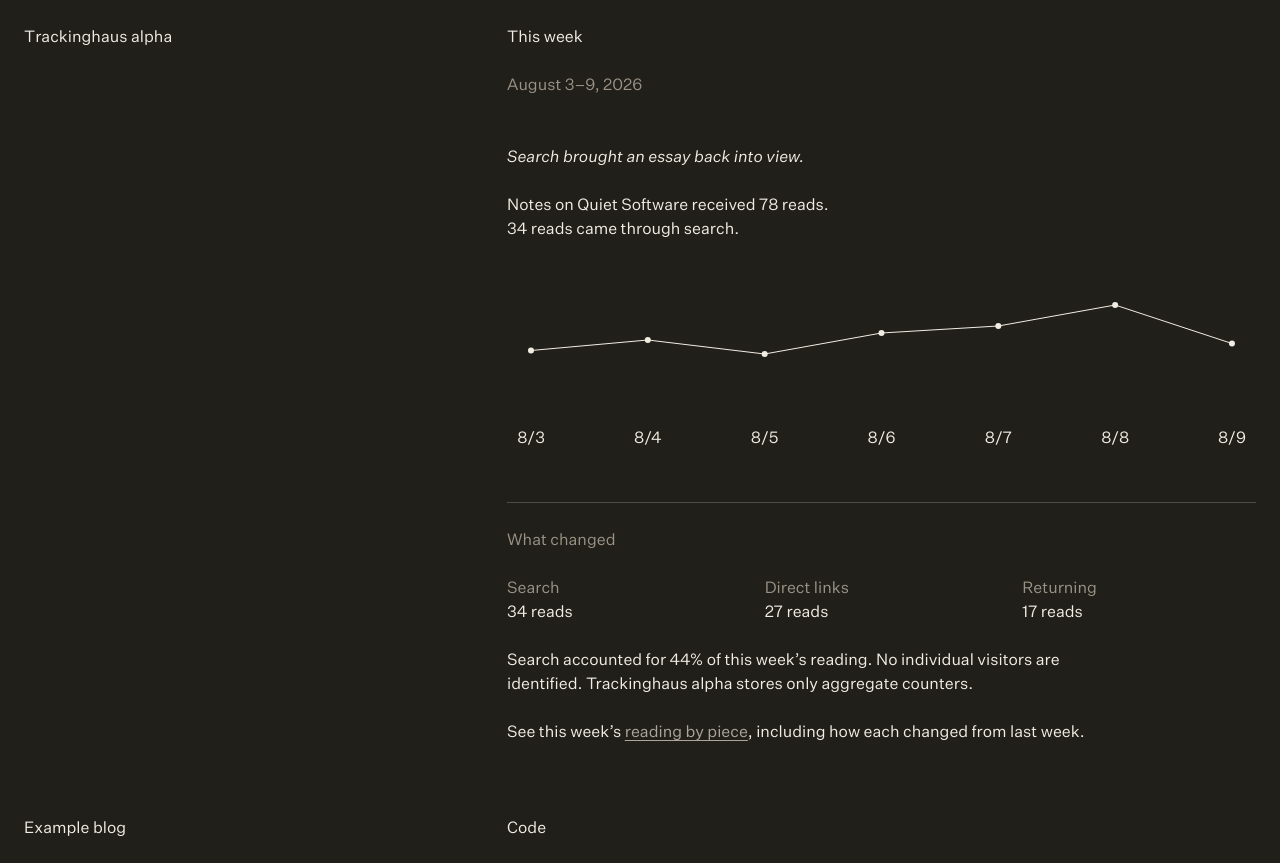
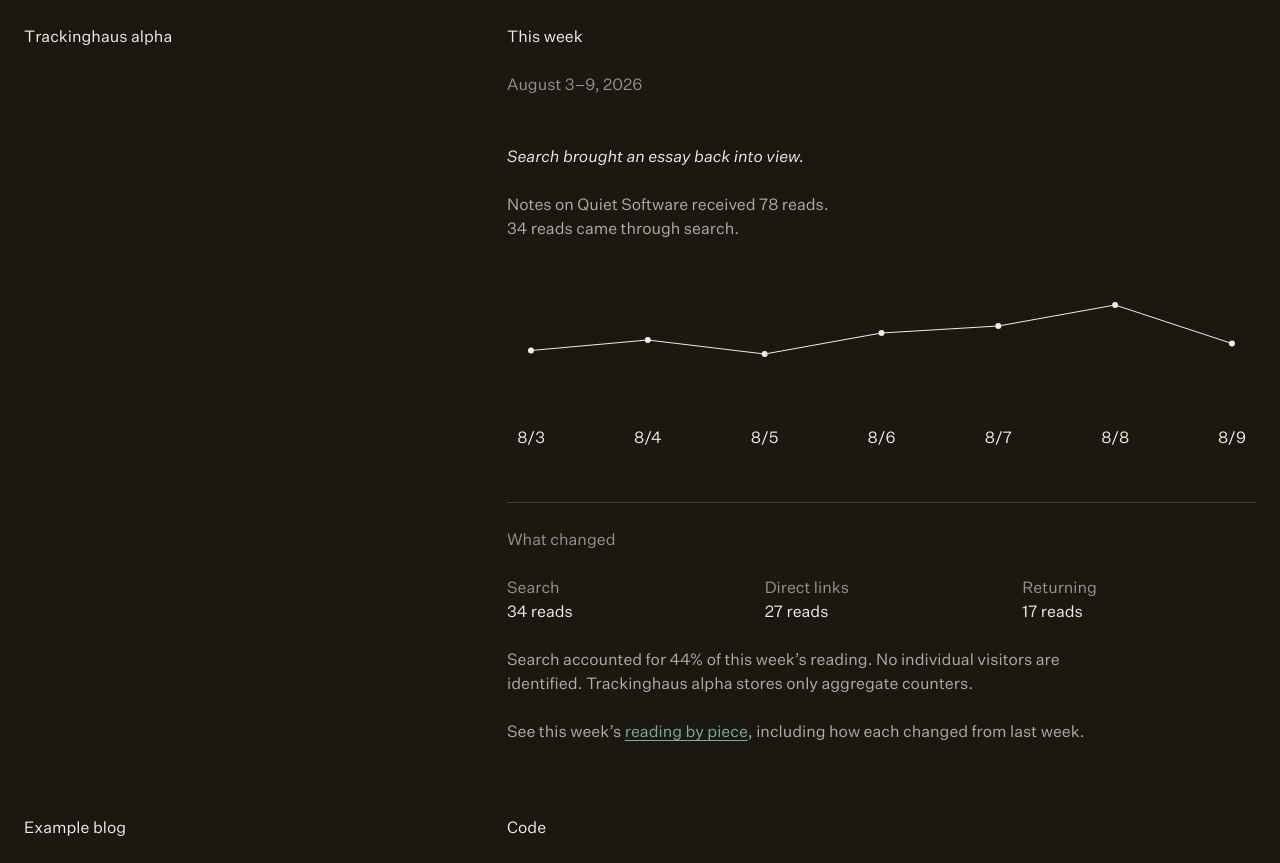
Before and after one commit to mxpf/trackinghaus, a React (Vite) app: page / in a window 1280 px wide. Built offline with nearby package versions, Linux system fonts and the light colour scheme; no server answers.

Commit message:
Adopt Thinkinghaus palette v0.5

```diff
--- a/src/WeeklyReading.jsx
+++ b/src/WeeklyReading.jsx
@@ -26,7 +26,7 @@ function TrendChart({ days }) {
       context.clearRect(0, 0, bounds.width, bounds.height);
 
       const styles = getComputedStyle(document.documentElement);
-      const ink = styles.getPropertyValue("--ink").trim() || "#eeede9";
+      const ink = styles.getPropertyValue("--ink").trim() || "#F4EDDF";
       const labelInset = 24;
       const left = labelInset;
       const right = bounds.width - labelInset;
--- a/src/styles.css
+++ b/src/styles.css
@@ -1,3 +1,5 @@
+@import "./thinkinghaus-palette.css";
+
 @font-face {
   font-family: "Untitled Sans";
   src: url("/fonts/UntitledSansWeb-Regular.woff2") format("woff2");
@@ -15,13 +17,10 @@
 }
 
 :root {
-  --blog-background: #211f1a;
-  --blog-foreground: #f1ede3;
-  --blog-muted: #9a9285;
-  --article-copy: #ada59b;
+  --article-copy: var(--blog-body);
   --ink: var(--blog-foreground);
   --ground: var(--blog-background);
-  --rule: color-mix(in srgb, var(--ink) 22%, transparent);
+  --rule: var(--th-border);
   color: var(--ink);
   background: var(--ground);
   font-family: "Untitled Sans", "Helvetica Neue", Helvetica, Arial, sans-serif;
@@ -66,19 +65,24 @@ button:focus-visible,
 input:focus-visible,
 textarea:focus-visible,
 a:focus-visible {
-  outline: 1px solid currentColor;
+  outline: 1px solid var(--th-focus);
   outline-offset: 3px;
+}
+
+::selection {
+  color: var(--th-selection-text);
+  background: var(--th-selection-bg);
 }
 
 a {
   color: inherit;
   text-decoration: none;
-  transition: opacity 160ms ease;
+  transition: color 160ms ease;
 }
 
 a:hover,
 a:focus-visible {
-  opacity: 0.48;
+  color: var(--blog-body);
 }
 
 button:disabled {
@@ -186,6 +190,7 @@ h2 {
 
 .insight p {
   margin-top: 24px;
+  color: var(--blog-body);
 }
 
 .trend {
@@ -218,7 +223,7 @@ h2 {
 .inline-link,
 .article-body a {
   display: inline;
-  color: var(--article-copy);
+  color: var(--th-link);
   text-decoration: underline;
   text-decoration-thickness: 1px;
   text-underline-offset: 3px;
@@ -256,6 +261,7 @@ h2 {
 .evidence > p {
   max-width: 590px;
   margin-top: 24px;
+  color: var(--blog-body);
 }
 
 .evidence > .piece-reading-link {
@@ -270,6 +276,11 @@ h2 {
 .setup-message {
   max-width: 560px;
   margin: 73px 0 62px;
+  color: var(--blog-body);
+}
+
+.loading-copy {
+  color: var(--blog-body);
 }
 
 .writing-list {
@@ -357,7 +368,6 @@ h2 {
 .article-body a:hover,
 .article-body a:focus-visible {
   color: var(--blog-foreground);
-  opacity: 1;
 }
 
 .visually-hidden {
--- /dev/null
+++ b/src/thinkinghaus-palette.css
@@ -0,0 +1,185 @@
+/* Thinkinghaus palette v0.5, pinned from mxpf/thinkinghaus-palette@e37b642b6903788cc3ff7cbb522c4644c16fe6fd. */
+:root {
+  --th-neutral-0: #F4EDDF;
+  --th-neutral-50: #EBE4D5;
+  --th-neutral-100: #E1DACC;
+  --th-neutral-150: #D9D2C6;
+  --th-neutral-200: #D0CBBF;
+  --th-neutral-300: #BFBCB3;
+  --th-neutral-400: #AFADA6;
+  --th-neutral-500: #9C9281;
+  --th-neutral-600: #7E7667;
+  --th-neutral-700: #625B4D;
+  --th-neutral-800: #474135;
+  --th-neutral-850: #3A352A;
+  --th-neutral-900: #2E2920;
+  --th-neutral-950: #252018;
+  --th-neutral-1000: #1C1811;
+  --th-clay-50: #F5E1D9;
+  --th-clay-100: #F2D5CA;
+  --th-clay-150: #EFC9BC;
+  --th-clay-200: #ECBCAD;
+  --th-clay-300: #DF9F8C;
+  --th-clay-400: #D2836C;
+  --th-clay-500: #BB654D;
+  --th-clay-600: #9B4127;
+  --th-clay-700: #7A301A;
+  --th-clay-800: #5C2415;
+  --th-clay-850: #4C2013;
+  --th-clay-900: #3C1C12;
+  --th-clay-950: #2C1C15;
+  --th-ochre-50: #EEE5D4;
+  --th-ochre-100: #E7DBC3;
+  --th-ochre-150: #E1D1B1;
+  --th-ochre-200: #DAC6A0;
+  --th-ochre-300: #C9AB73;
+  --th-ochre-400: #B79142;
+  --th-ochre-500: #99752A;
+  --th-ochre-600: #785800;
+  --th-ochre-700: #5D4300;
+  --th-ochre-800: #473100;
+  --th-ochre-850: #3D2A04;
+  --th-ochre-900: #32240A;
+  --th-ochre-950: #271F10;
+  --th-moss-50: #E6E8D9;
+  --th-moss-100: #DBDFCB;
+  --th-moss-150: #CFD7BD;
+  --th-moss-200: #C4CEAF;
+  --th-moss-300: #ADBC91;
+  --th-moss-400: #97AA74;
+  --th-moss-500: #748751;
+  --th-moss-600: #506624;
+  --th-moss-700: #3F4D20;
+  --th-moss-800: #2E3A16;
+  --th-moss-850: #293116;
+  --th-moss-900: #242A14;
+  --th-moss-950: #1F2115;
+  --th-patina-50: #E0E9E3;
+  --th-patina-100: #D1E1DA;
+  --th-patina-150: #C2D9D1;
+  --th-patina-200: #B3D1C8;
+  --th-patina-300: #94BFB5;
+  --th-patina-400: #75AEA2;
+  --th-patina-500: #58897E;
+  --th-patina-600: #1A6A5E;
+  --th-patina-700: #254F47;
+  --th-patina-800: #1C3B33;
+  --th-patina-850: #1C322C;
+  --th-patina-900: #1C2A24;
+  --th-patina-950: #19221E;
+  --th-slate-50: #E4E6EA;
+  --th-slate-100: #D7DDE5;
+  --th-slate-150: #CBD4DF;
+  --th-slate-200: #BECBDA;
+  --th-slate-300: #A5B7CD;
+  --th-slate-400: #8CA3C0;
+  --th-slate-500: #6982A0;
+  --th-slate-600: #446081;
+  --th-slate-700: #344964;
+  --th-slate-800: #26374A;
+  --th-slate-850: #232F3E;
+  --th-slate-900: #1F2731;
+  --th-slate-950: #1D2023;
+  --th-heather-50: #ECE3E7;
+  --th-heather-100: #E4D8E0;
+  --th-heather-150: #DDCED9;
+  --th-heather-200: #D5C3D2;
+  --th-heather-300: #C4ACC2;
+  --th-heather-400: #B496B3;
+  --th-heather-500: #947594;
+  --th-heather-600: #755376;
+  --th-heather-700: #5B405B;
+  --th-heather-800: #453044;
+  --th-heather-850: #3A2938;
+  --th-heather-900: #2F222C;
+  --th-heather-950: #251E21;
+  --th-clay-solid: #9B4127;
+  --th-ochre-solid: #75591C;
+  --th-moss-solid: #536431;
+  --th-patina-solid: #3B655C;
+  --th-charcoal: var(--th-neutral-1000);
+  --th-ivory: var(--th-neutral-0);
+  --th-taupe: var(--th-neutral-500);
+  --th-body: var(--th-neutral-400);
+}
+
+:root,
+[data-theme="dark"] {
+  color-scheme: dark;
+  --th-bg: var(--th-charcoal);
+  --th-surface: var(--th-neutral-950);
+  --th-surface-raised: var(--th-neutral-900);
+  --th-border: var(--th-neutral-800);
+  --th-border-hover: var(--th-neutral-700);
+  --th-text: var(--th-ivory);
+  --th-text-body: var(--th-body);
+  --th-text-muted: var(--th-taupe);
+  --th-text-faint: var(--th-neutral-600);
+  --th-selection-bg: var(--th-neutral-700);
+  --th-selection-text: var(--th-ivory);
+  --th-clay: var(--th-clay-400);
+  --th-ochre: var(--th-ochre-400);
+  --th-moss: var(--th-moss-400);
+  --th-patina: var(--th-patina-400);
+  --th-slate: var(--th-slate-400);
+  --th-heather: var(--th-heather-400);
+  --th-link: var(--th-patina-400);
+  --th-focus: var(--th-ochre-400);
+  --th-success: var(--th-moss-400);
+  --th-warning: var(--th-ochre-400);
+  --th-error: var(--th-clay-400);
+  --th-info: var(--th-slate-400);
+  --th-border-control: var(--th-neutral-500);
+  --th-clay-fill: var(--th-clay-solid);
+  --th-on-clay-fill: var(--th-ivory);
+  --th-ochre-fill: var(--th-ochre-solid);
+  --th-on-ochre-fill: var(--th-ivory);
+  --th-moss-fill: var(--th-moss-solid);
+  --th-on-moss-fill: var(--th-ivory);
+  --th-patina-fill: var(--th-patina-solid);
+  --th-on-patina-fill: var(--th-ivory);
+  --blog-background: var(--th-bg);
+  --blog-foreground: var(--th-text);
+  --blog-body: var(--th-text-body);
+  --blog-muted: var(--th-text-muted);
+}
+
+[data-theme="light"] {
+  color-scheme: light;
+  --th-bg: var(--th-ivory);
+  --th-surface: var(--th-neutral-50);
+  --th-surface-raised: var(--th-neutral-100);
+  --th-border: var(--th-neutral-200);
+  --th-border-hover: var(--th-neutral-300);
+  --th-text: var(--th-charcoal);
+  --th-text-body: var(--th-neutral-800);
+  --th-text-muted: var(--th-neutral-700);
+  --th-text-faint: var(--th-neutral-600);
+  --th-selection-bg: var(--th-neutral-200);
+  --th-selection-text: var(--th-charcoal);
+  --th-clay: var(--th-clay-600);
+  --th-ochre: var(--th-ochre-600);
+  --th-moss: var(--th-moss-600);
+  --th-patina: var(--th-patina-600);
+  --th-slate: var(--th-slate-600);
+  --th-heather: var(--th-heather-600);
+  --th-link: var(--th-patina-600);
+  --th-focus: var(--th-ochre-600);
+  --th-success: var(--th-moss-600);
+  --th-warning: var(--th-ochre-600);
+  --th-error: var(--th-clay-600);
+  --th-info: var(--th-slate-600);
+  --th-border-control: var(--th-neutral-600);
+  --th-clay-fill: var(--th-clay-solid);
+  --th-on-clay-fill: var(--th-ivory);
+  --th-ochre-fill: var(--th-ochre-solid);
+  --th-on-ochre-fill: var(--th-ivory);
+  --th-moss-fill: var(--th-moss-solid);
+  --th-on-moss-fill: var(--th-ivory);
+  --th-patina-fill: var(--th-patina-solid);
+  --th-on-patina-fill: var(--th-ivory);
+  --blog-background: var(--th-bg);
+  --blog-foreground: var(--th-text);
+  --blog-body: var(--th-text-body);
+  --blog-muted: var(--th-text-muted);
+}
```
Also changed, not shown: 2 other files (tests, documents, lock files or other folders).
